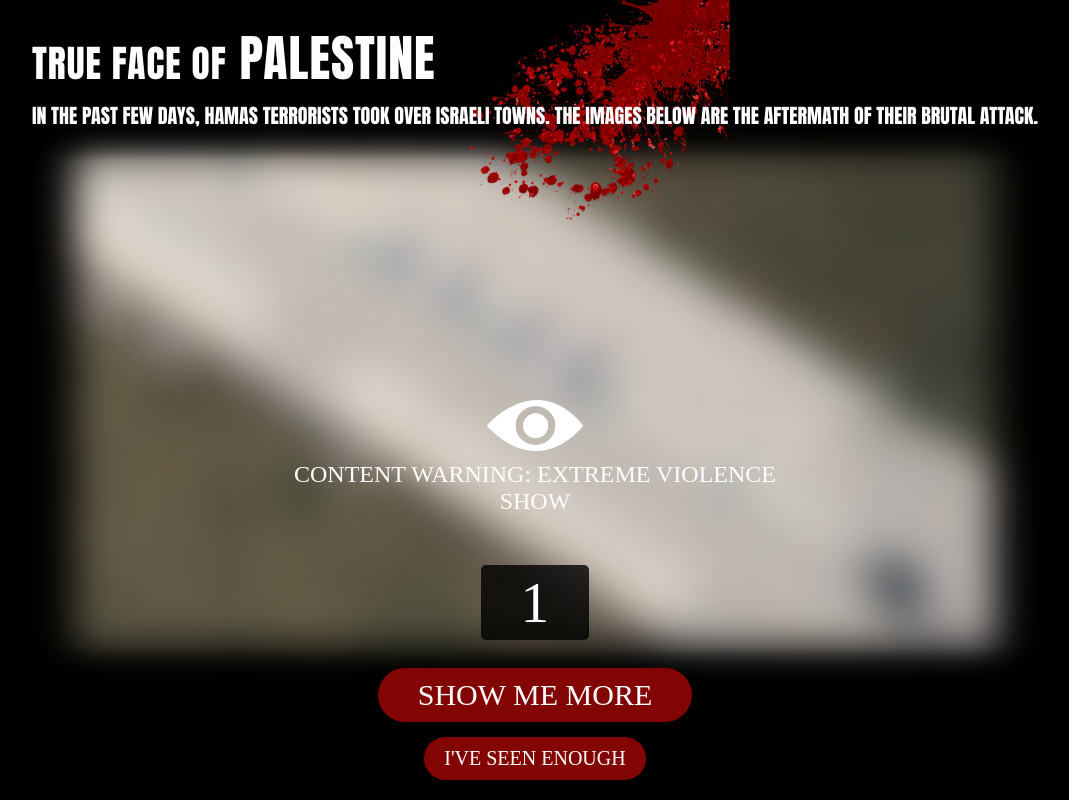
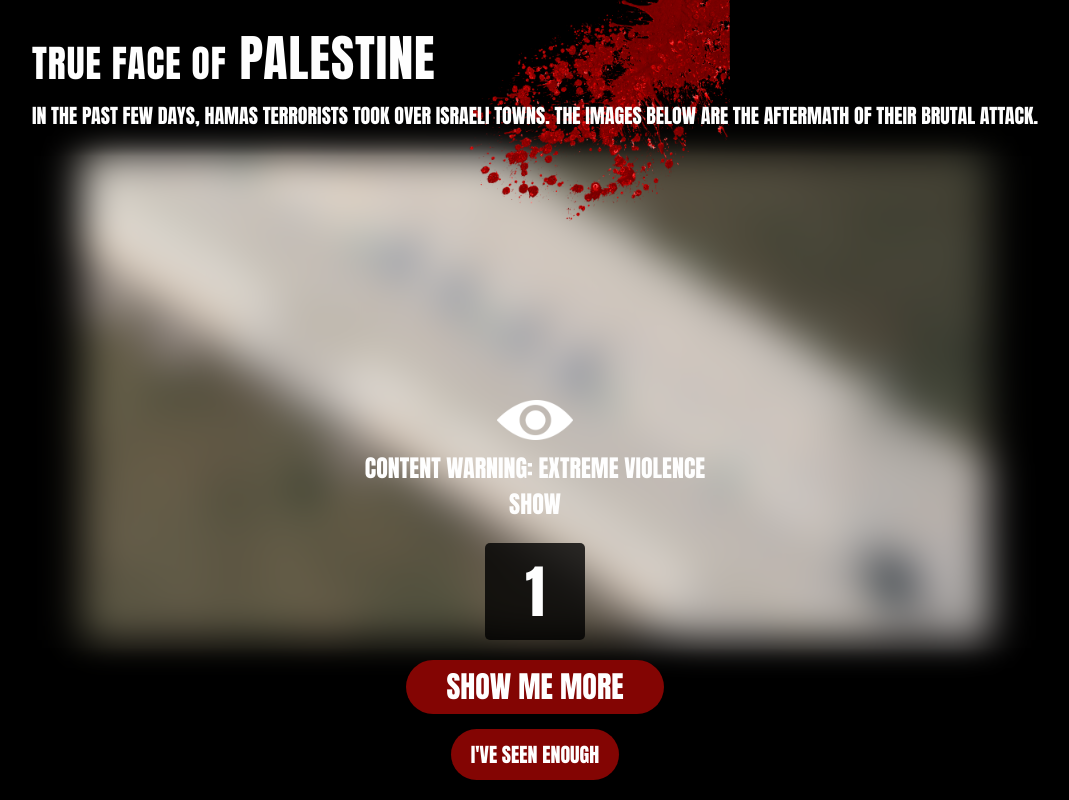
Before and after one commit to The-October-Team/7th-of-october, a React (Create React App) app: page / in a window 1280 px wide. Shown: the whole page, without its empty margins (105-1174 px from the left). Built offline with nearby package versions, Linux system fonts and the light colour scheme; a web font is replaced by a local one.

Commit message:
change font to anton

```diff
--- a/src/styles.css
+++ b/src/styles.css
@@ -1,5 +1,6 @@
 /* Lato font */
 @import url('https://fonts.googleapis.com/css2?family=Lato:ital,wght@0,100;0,300;0,400;0,700;0,900;1,100;1,300;1,400;1,700;1,900&family=Secular+One&family=Suez+One&display=swap');
+@import url('https://fonts.googleapis.com/css?family=Anton');
 
 html,
 body {
@@ -51,7 +52,7 @@ body {
 }
 
 #main-title {
-    font-family: Impact;
+    font-family: "Anton";
     text-transform: uppercase;
     font-size: 2.5rem;
     letter-spacing: 0.05rem;
@@ -63,7 +64,7 @@ body {
 }
 
 #main-subtitle {
-    font-family: Impact;
+    font-family: "Anton";
     font-size: 1rem;
 }
 
@@ -127,7 +128,7 @@ body {
     width: fit-content;
     max-width: 60%;
     text-align: center;
-    font-family: "Bahnschrift Condensed";
+    font-family: "Anton";
     color: var(--text);
     font-size: 4.5vw;
     margin-block: auto;
@@ -167,7 +168,7 @@ body {
 
 #content-warning {
     text-align: center;
-    font-family: "Bahnschrift Condensed";
+    font-family: "Anton";
     font-size: 1.2rem;
 }
 
@@ -199,13 +200,13 @@ body {
 
 #btn-ive-seen-enough {
     background-color: #830503;
-    font-family: "Bahnschrift Condensed";
+    font-family: "Anton";
     padding: 0.5rem 1rem;
 }
 
 #btn-show-me-more {
     background-color: #830503;
-    font-family: "Bahnschrift Condensed";
+    font-family: "Anton";
     font-size: 1.5rem;
     line-height: 1.2rem;
 }
@@ -312,7 +313,7 @@ body {
 
 .bullet-points li {
     position: relative;
-    font-family: "Bahnschrift Condensed";
+    font-family: "Anton";
     font-size: 1.25em;
     font-weight: bold;
     text-shadow: 0.1rem 0.1rem #000000;
@@ -320,7 +321,7 @@ body {
 }
 
 .enough p {
-    font-family: "Bahnschrift Condensed";
+    font-family: "Anton";
     font-weight: bold;
     text-shadow: 0.05rem 0.05rem #ABABAB;
     font-size: 3em;
```
